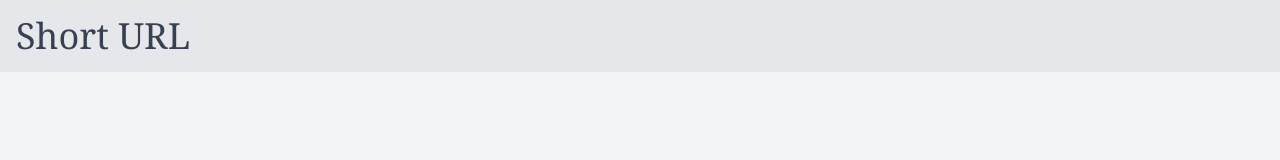
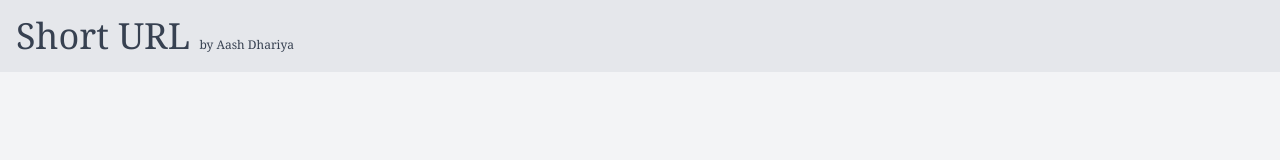
Before and after one commit to geeky-sh/shorturl-fe, a Next.js app: page /login in a window 1280 px wide. Shown: the top 160 px of the page. Built offline with nearby package versions, Linux system fonts and the light colour scheme.

Commit message:
add my name

```diff
--- a/app/components/header.js
+++ b/app/components/header.js
@@ -23,7 +23,7 @@ export default function Header() {
             <nav className="bg-gray-200">
                 <div className="flex items-center p-4">
                     <div className="text-4xl flex-1 text-gray-700">
-                        Short URL
+                        Short URL <span className="text-xs">by Aash Dhariya</span>
                     </div>
                     {loggedIn && <div className="justify-items-end">
                         <button className="p-2 bg-blue-500 rounded-md text-white text-base" onClick={onClick}>Logout</button>
--- a/app/components/login.js
+++ b/app/components/login.js
@@ -40,13 +40,13 @@ export default function Login() {
                     <form>
                         <div className="text-sm text-red-400 message">{errMsg}</div>
                         <div className="py-2">
-                            <label for="username" className="py-2 text-base block text-gray-600">Username:</label>
+                            <label htmlFor="username" className="py-2 text-base block text-gray-600">Username:</label>
                             <input type="username" name="username" id="username" placeholder="Your username"
                                 className="text-base bg-gray-50 rounded-md p-1 w-full" onChange={(e) => onChangeUsername(e)}
                                 value={username}/>
                         </div>
                         <div className="py-2">
-                            <label for="password" className="py-2 text-base block text-gray-600">Password:</label>
+                            <label htmlFor="password" className="py-2 text-base block text-gray-600">Password:</label>
                             <input type="password" name="password" id="password" placeholder="Your password"
                                 className="text-base bg-gray-50 rounded-md p-1 w-full" onChange={(e) => onChangePassword(e)}
                                 value={password}/>
```
